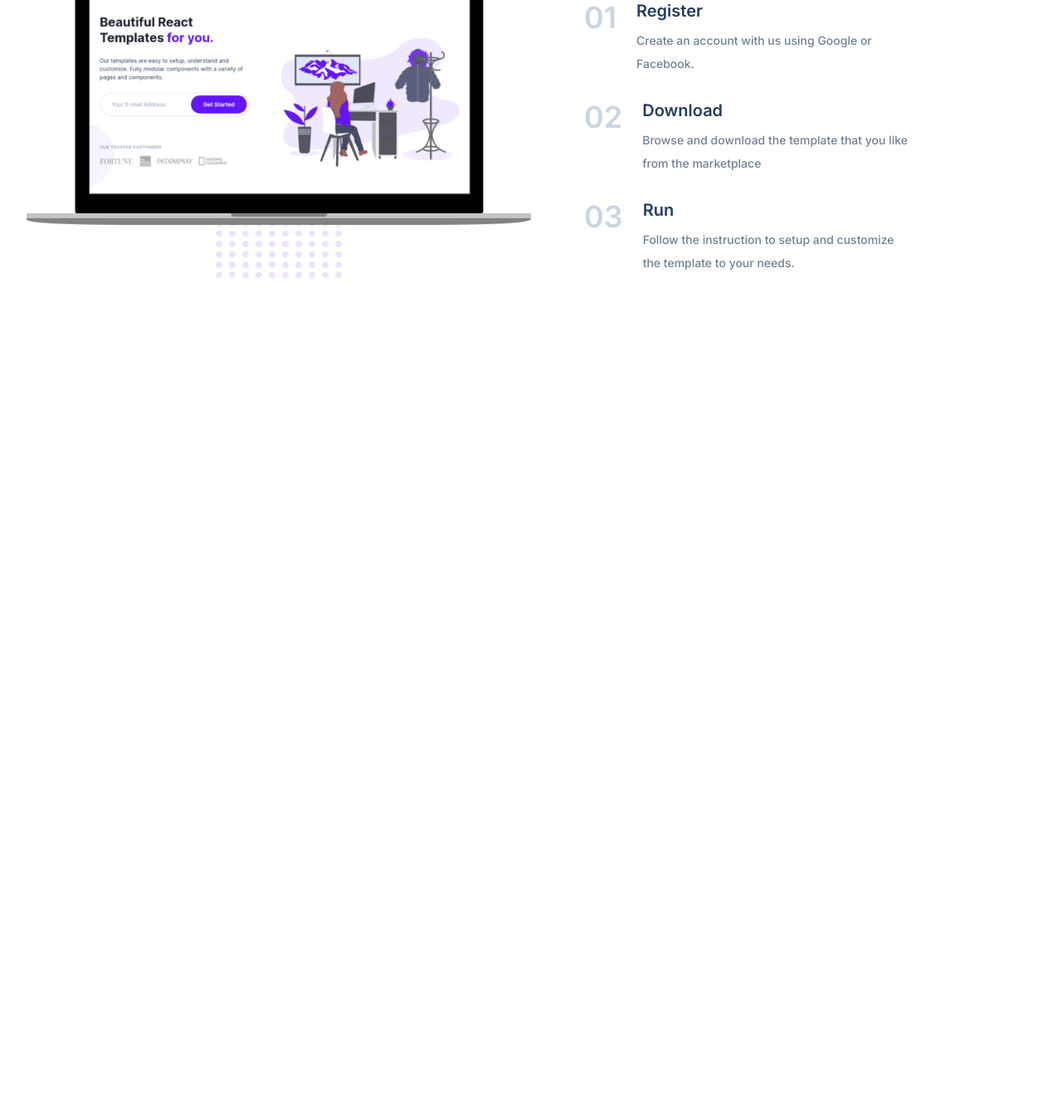
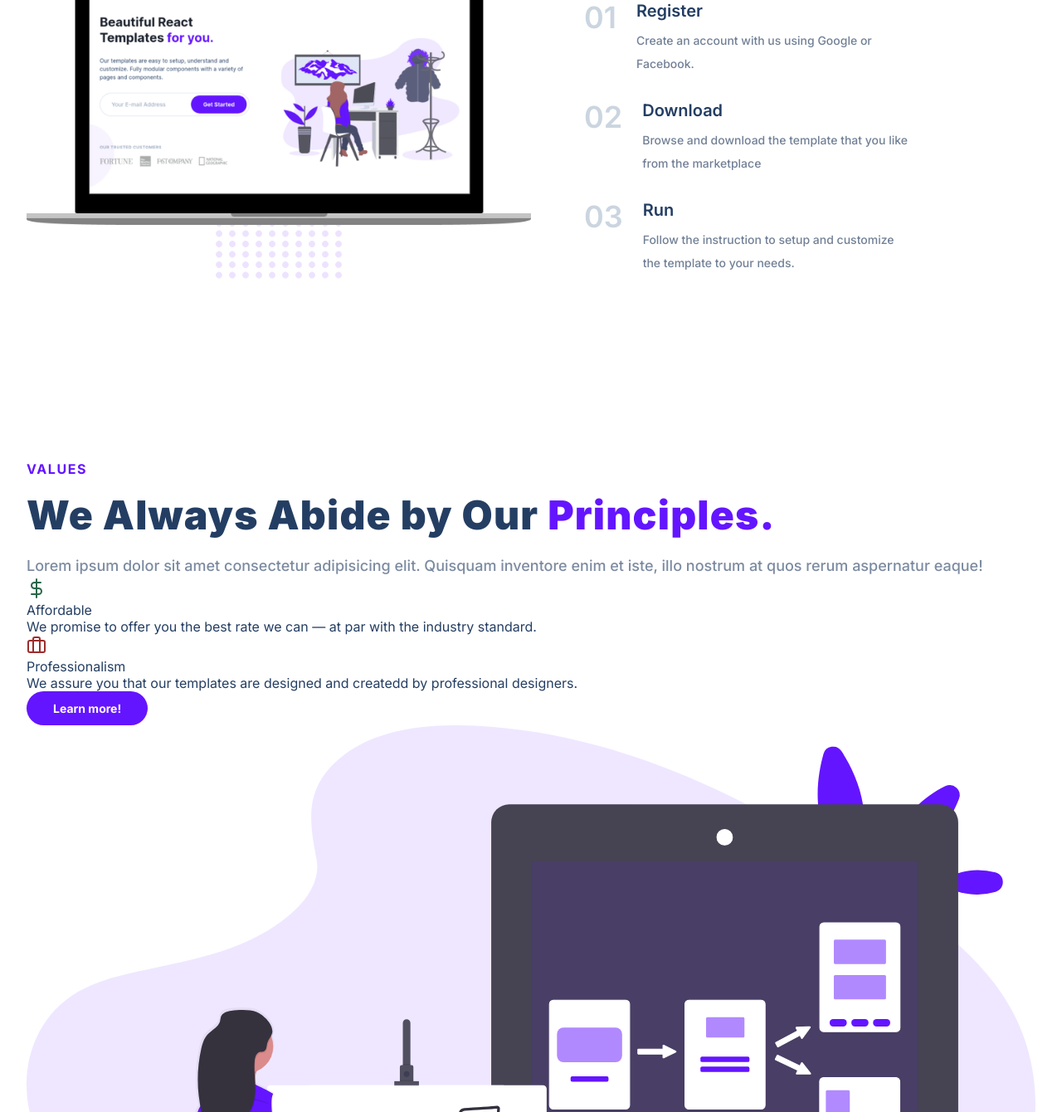
Before and after one commit to dmramirez22/treact-project, a plain HTML site: page index.html in a window 1280 px wide. Shown: the part 2660-4000 px from the top of the page at 83% size. Before the commit the page ends 3119 px from the top, so only its background shows below. Drawn offline with Linux system fonts and the light colour scheme; a script that the page names is missing.

Commit message:
html values

```diff
--- a/index.html
+++ b/index.html
@@ -348,6 +348,93 @@
           </div>
         </div>
       </section>
+      <section id="values">
+        <div class="container">
+          <div class="row">
+            <div class="values__description">
+              <div class="section__tag">VALUES</div>
+              <h2 class="section__title">
+                We Always Abide by Our <span class="purple">Principles.</span>
+              </h2>
+              <div class="section__para">
+                Lorem ipsum dolor sit amet consectetur adipisicing elit.
+                Quisquam inventore enim et iste, illo nostrum at quos rerum
+                aspernatur eaque!
+              </div>
+              <div class="values__list">
+                <div class="value">
+                  <div class="value__title">
+                    <figure class="value__img--wrapper">
+                      <svg
+                        xmlns="http://www.w3.org/2000/svg"
+                        width="24"
+                        height="24"
+                        viewBox="0 0 24 24"
+                        fill="none"
+                        stroke="rgba(39, 103, 73, 1)"
+                        stroke-width="2"
+                        stroke-linecap="round"
+                        stroke-linejoin="round"
+                        class="value__img"
+                      >
+                        <line x1="12" y1="1" x2="12" y2="23"></line>
+                        <path
+                          d="M17 5H9.5a3.5 3.5 0 0 0 0 7h5a3.5 3.5 0 0 1 0 7H6"
+                        ></path>
+                      </svg>
+                    </figure>
+                    <div class="value__name">Affordable</div>
+                  </div>
+                  <div class="value__para">
+                    We promise to offer you the best rate we can — at par with
+                    the industry standard.
+                  </div>
+                </div>
+                <div class="value">
+                  <div class="value__title">
+                    <figure class="value__img--wrapper">
+                      <svg
+                        xmlns="http://www.w3.org/2000/svg"
+                        width="24"
+                        height="24"
+                        viewBox="0 0 24 24"
+                        fill="none"
+                        stroke="rgba(155, 44, 44, 1)"
+                        stroke-width="2"
+                        stroke-linecap="round"
+                        stroke-linejoin="round"
+                        class="value__img"
+                      >
+                        <rect
+                          x="2"
+                          y="7"
+                          width="20"
+                          height="14"
+                          rx="2"
+                          ry="2"
+                        ></rect>
+                        <path
+                          d="M16 21V5a2 2 0 0 0-2-2h-4a2 2 0 0 0-2 2v16"
+                        ></path>
+                      </svg>
+                    </figure>
+                    <div class="value__name">Professionalism</div>
+                  </div>
+                  <div class="value__para">
+                    We assure you that our templates are designed and createdd
+                    by professional designers.
+                  </div>
+                </div>
+              </div>
+              <button class="btn">Learn more!</button>
+            </div>
+              <img
+                src="./assets 2/prototype-illustration.21bc4b3f612a2f257c3d361067582485.svg"
+                alt=""
+              />
+          </div>
+        </div>
+      </section>
 
     </main>
   </body>
```
